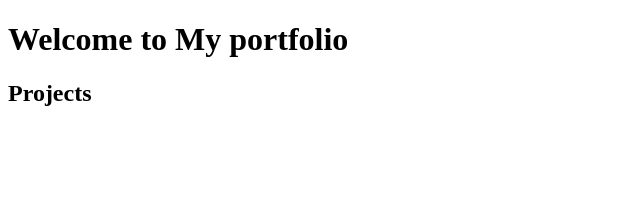
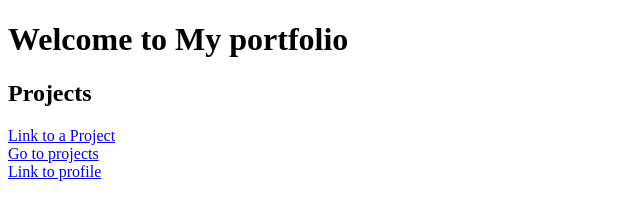
Before and after one commit to ClintonYounge/Clinton-n-Moath-Trial, a plain HTML site: page index.html in a window 1280 px wide. Shown: the whole page, without its empty margins (0-640 px from the left). Drawn offline with Linux system fonts and the light colour scheme.

Commit message:
Update index.html

```diff
--- a/index.html
+++ b/index.html
@@ -11,8 +11,11 @@
     <script  src="js/index.js"></script>
 
     <h1 id="welcome-section">Welcome to My portfolio</h1>
-
     <h2 id="projects">Projects</h2>
-    <div id="project-tile"></div>
+    <div id="project-tile"><a href=" https://personal-portfolio.freecodecamp.rocks">Link to a Project</a></div>
+    <div id="navbar">
+    <a href="#project">Go to projects</a>
+  </div>
+  <a id="profile-link" href="www.facebook.com">Link to profile</a>
   </body>
 </html>
```
